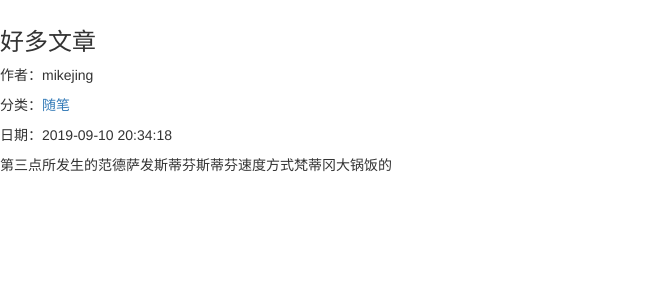
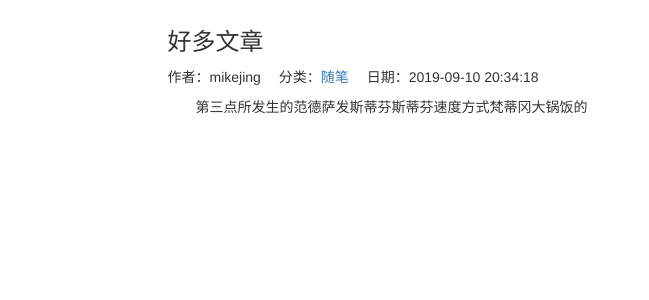
Before and after one commit to DeftMKJ/Blog_Templete, a Django app: a page that uses mkjwebsite/templates/blogs/blog_detail.html in a window 1280 px wide. Shown: the part 51-351 px from the top of the page, without its empty margins (0-649 px from the left). Run offline with Django 3.2, Linux system fonts and the light colour scheme; data comes from the database, SQL or seed files in the repository; both versions use the stored data as it was after the commit; some libraries are stand-ins or nearby versions.

Commit message:
Bootstrap优化首页，博客，分类和详情页面

```diff
--- a/mkjwebsite/blogs/views.py
+++ b/mkjwebsite/blogs/views.py
@@ -6,6 +6,7 @@ from .models import Blog, BlogType
 def blog_index(request):
     context = {}
     context['blogs'] = Blog.objects.all()
+    context['blogTypes'] = BlogType.objects.all()
     return render(request, 'blogs/blog_index.html', context)
 
 def blog_types(request, blog_type):
@@ -13,6 +14,7 @@ def blog_types(request, blog_type):
     blogType =  get_object_or_404(BlogType, pk=blog_type)
     context['blogs'] = Blog.objects.filter(blog_type=blogType)
     context['blog_type'] = blogType
+    context['blogTypes'] = BlogType.objects.all()
     return render(request, 'blogs/blog_type_list.html', context)
 
 
--- /dev/null
+++ b/mkjwebsite/static/blog_css/blog.css
@@ -0,0 +1,43 @@
+ul.blog_types{
+    list-style-type: none;
+}
+
+div h3 {
+    margin-top: 0px;
+    margin-bottom: 0.5em;
+}
+
+div.every_blog:not(:last-child){
+    margin-bottom: 2em;
+    padding-bottom: 1em;
+    border-bottom: 1px solid #eee;
+}
+
+ul.blog_list_style{
+    list-style-type: none;
+    margin-bottom: 1em;
+}
+
+ul.blog_list_style li{
+    list-style-type: none;
+    display: inline-block;
+    margin-right: 1em;
+}
+
+ul.blog_list_style li span{
+    margin-right: 5px;
+}
+
+ul.blog_detail_ul{
+    list-style-type: none;
+
+}
+
+ul.blog_detail_ul li{
+    display: inline-block;
+    margin-right: 1em;
+}
+
+p.blog_detail_content{
+    text-indent:2em;
+}
--- a/mkjwebsite/templates/blogs/blog_detail.html
+++ b/mkjwebsite/templates/blogs/blog_detail.html
@@ -1,4 +1,8 @@
 {% extends 'base.html' %}
+{% load staticfiles %}
+{% block cssstyle %}
+    <link rel="stylesheet" href="{% static 'blog_css/blog.css' %}">
+{% endblock %}
 
 {% block title %}
     {{ blog.title }}
@@ -10,9 +14,18 @@
 {% endblock %}
 
 {% block content %}
-    <h3>{{ blog.title }}</h3>
-    <p>作者：{{ blog.author }}</p>
-    <p>分类：<a href="{% url 'blogs_module:blog_types' blog.blog_type.pk %}">{{ blog.blog_type }}</a></p>
-    <p>日期：{{ blog.create_time|date:"Y-m-d H:i:s" }}</p>
-    <p>{{ blog.content }}</p>
+    <div class="container">
+        <div class="row">
+            <div class="col-xs-10 col-xs-offset-1">
+                <h3>{{ blog.title }}</h3>
+                <ul class="blog_detail_ul">
+                    <li>作者：{{ blog.author }}</li>
+                    <li>分类：<a href="{% url 'blogs_module:blog_types' blog.blog_type.pk %}">{{ blog.blog_type }}</a></li>
+                    <li>日期：{{ blog.create_time|date:"Y-m-d H:i:s" }}</li>
+                </ul>
+                <p class="blog_detail_content">{{ blog.content }}</p>
+            </div>
+
+        </div>
+    </div>
 {% endblock %}
```
Also changed, not shown: mkjwebsite/templates/blogs/blog_index.html (+55 -10 lines), mkjwebsite/templates/blogs/blog_type_list.html (+3 -17 lines), mkjwebsite/db.sqlite3.
